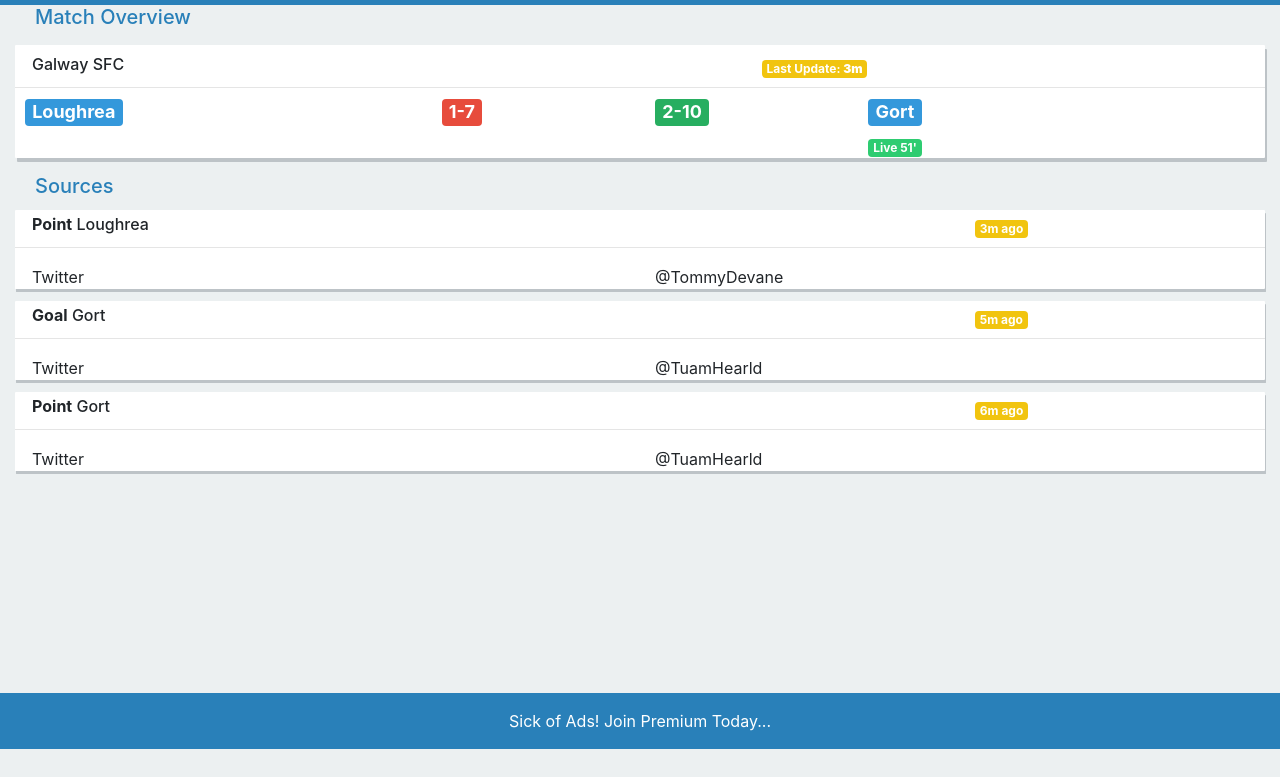
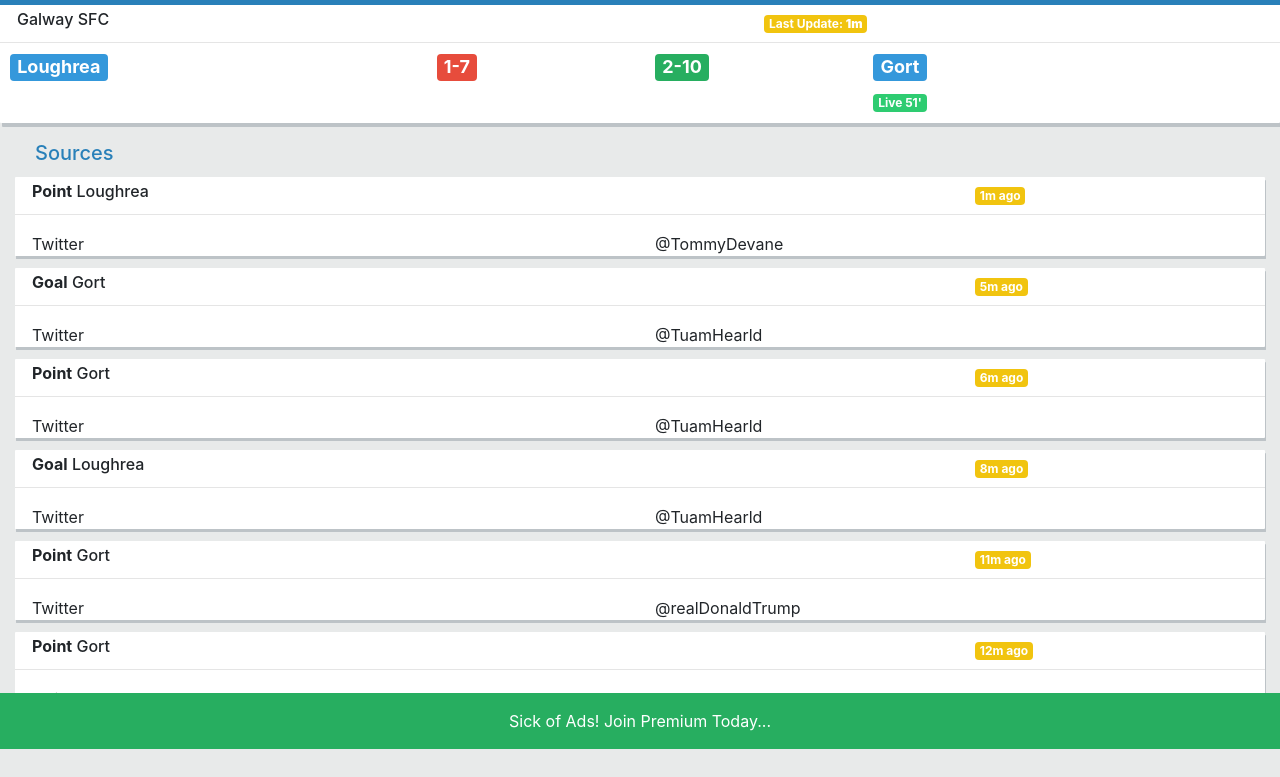
Before and after one commit to DiarmuidBeirne/GAASportsAppProto, a website: page match_overview.html in a window 1280 px wide. Shown: the part 51-828 px from the top of the page. Before the commit the page ends 800 px from the top, so only its background shows below. Drawn offline with Linux system fonts and the light colour scheme.

Commit message:
Changed Match overview Page

```diff
--- a/css/1-col-portfolio.css
+++ b/css/1-col-portfolio.css
@@ -6,7 +6,7 @@
 
 body {
   padding-top: 54px;
-    background-color: #Ecf0f1;
+    background-color: #E8EAEA;
     padding-bottom: 54px;
 }
 
@@ -119,10 +119,27 @@ margin-left: 10px;
 
 .gaa-footer {
 
-    background-color: #2980b9;
+    background-color: #27ae60;
 }
 
 hr {
     margin-bottom: .5rem;
     margin-top: .5rem;
 }
+
+.match-overview-container {
+
+
+  position: fixed;
+  top: 35px;
+  left: 0;
+  z-index: 999;
+  width: 100%;
+height: 123px;
+
+}
+
+.sources-container {
+
+    margin-top: 7rem;
+}
--- a/match_overview.html
+++ b/match_overview.html
@@ -39,7 +39,7 @@
 
       <!-- Match One -->
 
-        <div class="match-container">
+        <div class="match-container match-overview-container">
 	<div class="row top-row" >
 		<div class="col-7 league-name">
 			<h6 class="">
@@ -47,7 +47,7 @@
 			</h6>
 		</div>
 		<div class="col-5">
-            <span class="badge badge-light update-badge">Last Update: <b>3m</b></span>
+            <span class="badge badge-light update-badge">Last Update: <b>1m</b></span>
 		</div>
 	</div>
             <hr>
@@ -75,10 +75,11 @@
 		</div>
 	</div>
 </div>
-            <!--End of match one -->
 
-            <h5 >Sources</h5>
 
+
+            <div class="sources-container">
+                <h5 >Sources</h5>
         <div class="source-container">
 	<div class="row top-row" >
 		<div class="col-9 league-name">
@@ -87,7 +88,7 @@
 			</h6>
 		</div>
 		<div class="col-3">
-            <span class="badge badge-light update-badge">3m ago</span>
+            <span class="badge badge-light update-badge">1m ago</span>
 		</div>
 	</div>
             <hr>
@@ -125,11 +126,8 @@
             @TuamHearld
 		</div>
 	</div>
-
-
-
 </div>
-            </div>
+           </div>
 
             <div class="source-container">
 	<div class="row top-row" >
@@ -152,16 +150,86 @@
             @TuamHearld
 		</div>
 	</div>
-
-
-
 </div>
             </div>
 
 
+            <div class="source-container">
+	<div class="row top-row" >
+		<div class="col-9 league-name">
+			<h6 class="">
+				<strong>Goal</strong> Loughrea
+			</h6>
+		</div>
+		<div class="col-3">
+            <span class="badge badge-light update-badge">8m ago</span>
+		</div>
+	</div>
+            <hr>
+            <div class="source-container">
+	<div class="row top-row" >
+		<div class="col-6 league-name">
+			Twitter
+		</div>
+		<div class="col-6">
+            @TuamHearld
+		</div>
+	</div>
+</div>
+           </div>
+
+            <div class="source-container">
+	<div class="row top-row" >
+		<div class="col-9 league-name">
+			<h6 class="">
+				<strong>Point</strong> Gort
+			</h6>
+		</div>
+		<div class="col-3">
+            <span class="badge badge-light update-badge">11m ago</span>
+		</div>
+	</div>
+            <hr>
+            <div class="source-container">
+	<div class="row top-row" >
+		<div class="col-6 league-name">
+			Twitter
+		</div>
+		<div class="col-6">
+            @realDonaldTrump
+		</div>
+	</div>
+</div>
+           </div>
+
+            <div class="source-container">
+	<div class="row top-row" >
+		<div class="col-9 league-name">
+			<h6 class="">
+				<strong>Point</strong> Gort
+			</h6>
+		</div>
+		<div class="col-3">
+            <span class="badge badge-light update-badge">12m ago</span>
+		</div>
+	</div>
+            <hr>
+            <div class="source-container">
+	<div class="row top-row" >
+		<div class="col-6 league-name">
+			Twitter
+		</div>
+		<div class="col-6">
+            @galwayBayFM
+		</div>
+	</div>
+</div>
+           </div>
 
 
 
+
+            </div>
 
 
 
```
Also changed, not shown: index.html (+1 -1 lines).
